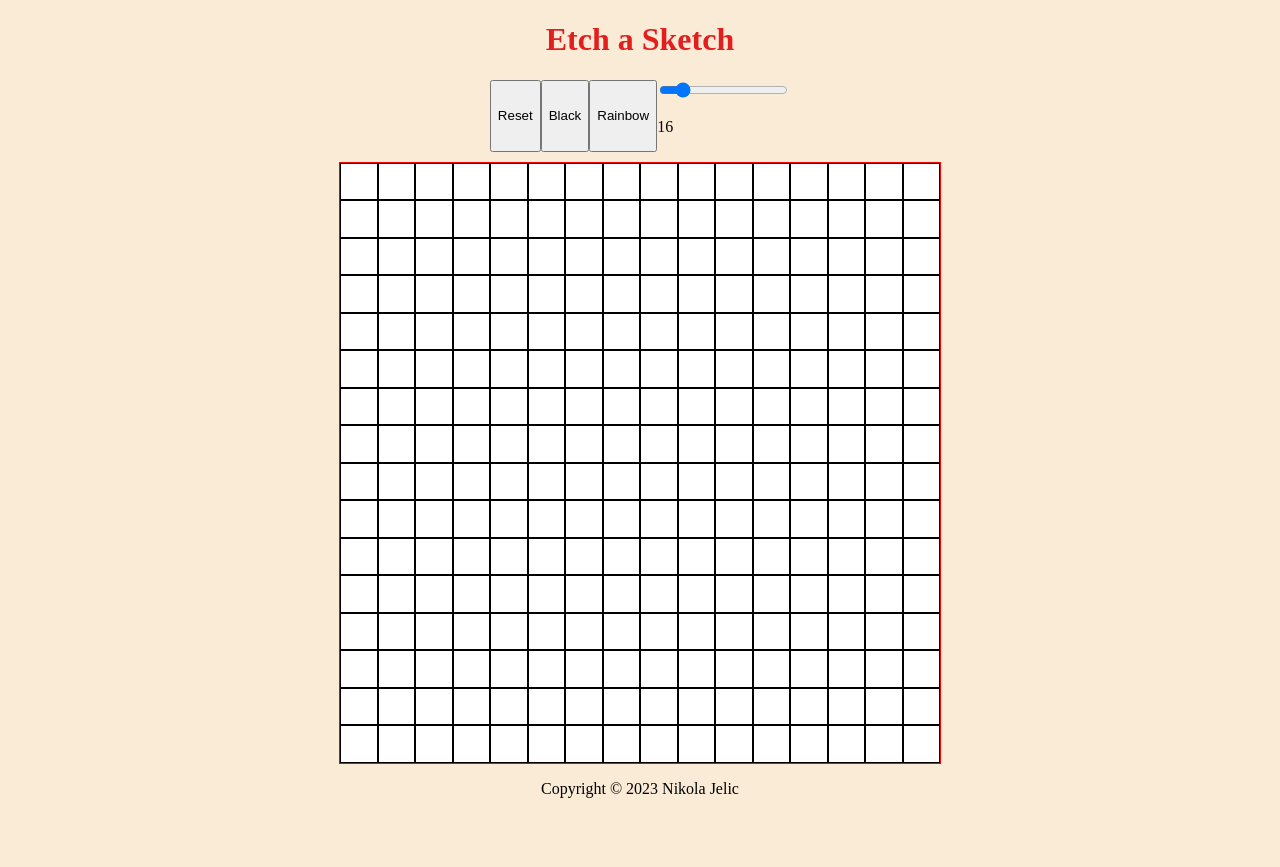
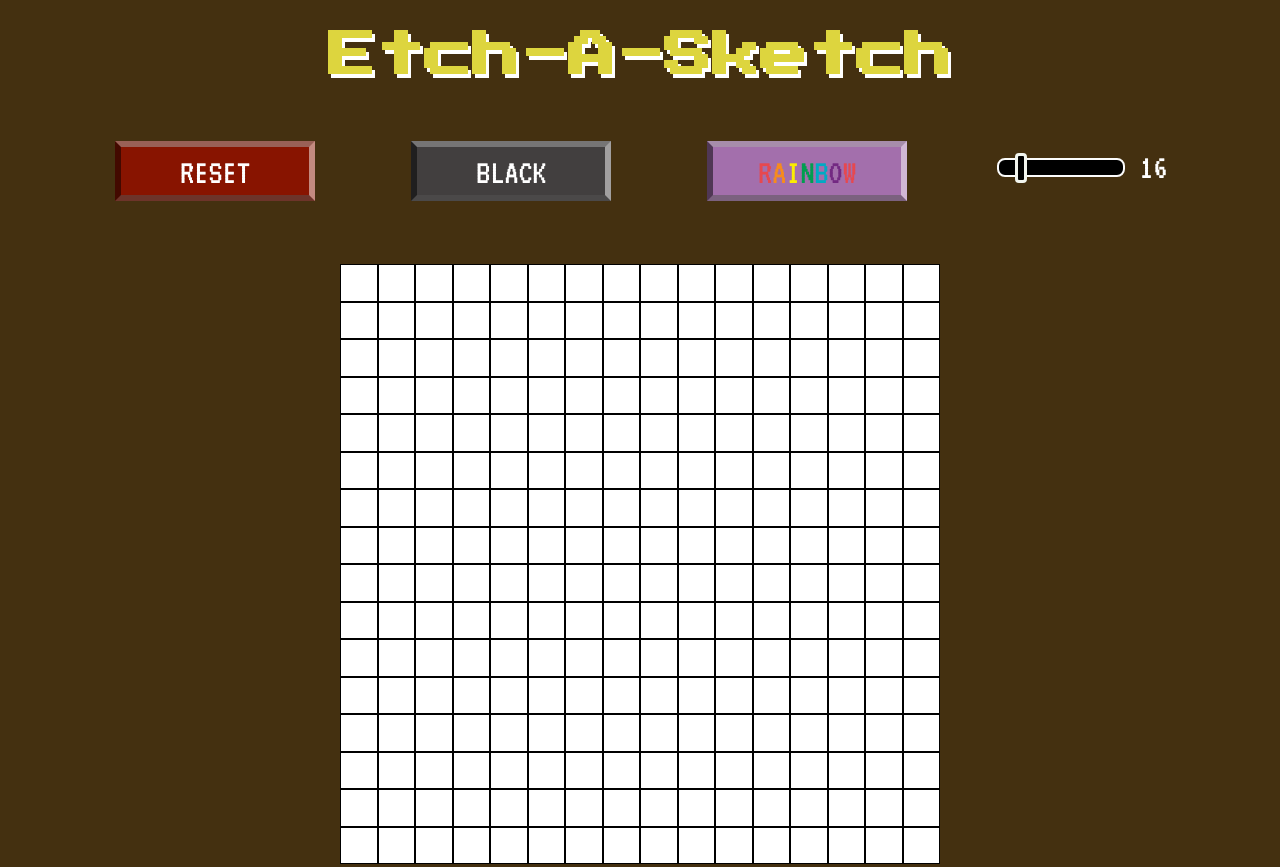
Before and after one commit to Strjela/Sketch_Book, a plain HTML site: page index.html in a window 1280 px wide. Shown: the top 867 px of the page. Before the commit the page ends 814 px from the top, so only its background shows below. Drawn offline with Linux system fonts and the light colour scheme.

Commit message:
ui added

```diff
--- a/index.html
+++ b/index.html
@@ -11,11 +11,12 @@
 </head>
 
 <body>
-    <h1 id="title">Etch a Sketch</h1>
+    <h1 id="title">Etch-A-Sketch</h1>
     <div class="btns">
         <button id="reset">Reset</button>
         <button id="MakeItBlack">Black</button>
-        <button id="Rainbow">Rainbow</button>
+        <button id="Rainbow"><span class="a">R</span><span class="b">a</span><span class="c">i</span><span
+                class="d">n</span><span class="e">b</span><span class="f">o</span><span class="a">w</span></button>
         <div id="SliderAndValue">
             <input type="range" min="2" max="100" value="16" id="slider">
             <p id="valueSlider"></p>
--- a/styles.css
+++ b/styles.css
@@ -1,3 +1,12 @@
+@import url('https://fonts.googleapis.com/css2?family=Lobster&display=swap');
+
+@import url('https://fonts.googleapis.com/css2?family=Press+Start+2P&display=swap');
+
+@import url('https://fonts.googleapis.com/css2?family=VT323&display=swap');
+
+* {
+    font-family: 'VT323', monospace;
+}
 body {
     margin: 0;
     height: 100%;
@@ -8,7 +17,7 @@ body {
 
     flex-direction: column;
     box-sizing: border-box;
-    background-color: antiquewhite;
+    background-color: rgb(68, 48, 16);
 
 }
 
@@ -16,30 +25,39 @@ body {
     margin-top: auto;
     display: flex;
     justify-content: center;
-    align-items: center;
+        align-items: flex-end;
+            font-size: 30px;
 }
 
 #title {
     display: flex;
     justify-content: center;
+    font-family: 'Press Start 2P', cursive;
+        font-size: 3rem;
+        color: rgb(221, 213, 62);
+        text-shadow: 3px 4px white;
+        margin-bottom: 3.3rem;
+    }
 
-    color: rgb(227, 30, 30);
+.btns {
+display: flex;
+    justify-content: center;
+margin-bottom: 40px;
+    gap: 5rem;
+    height: 56px;
+    padding: 1px, 6px;
 }
 
-.btns {
-    display: flex;
-    justify-content: center;
-    margin-bottom: 10px;
-}
 
 .container {
     display: flex;
     justify-content: center;
+    margin-top: 2.2rem;
 }
 
 .boxes {
 
-    border: 1px solid red;
+
     width: 600px;
     height: 600px;
     display: grid;
@@ -50,3 +68,108 @@ body {
     background-color: white;
     border: 1px solid black;
 }
+button {
+    border-bottom: 6px inset rgba(0, 0, 0, .5);
+    border-left: 6px inset rgba(0, 0, 0, .5);
+    border-right: 6px inset rgba(255, 255, 255, .5);
+    border-top: 6px inset rgba(255, 255, 255, .5);
+    box-sizing: border-box;
+    color: white;
+    cursor: pointer;
+    display: inline-block;
+    font-size: 2.2rem;
+    margin: 0.5rem;
+    min-width: 200px;
+    padding: .5rem;
+    text-transform: uppercase;
+    width: auto;
+    height: 60px;
+}
+
+#reset {
+    background: #881400;
+}
+
+
+#reset:hover {
+    background: #A81000;
+}
+
+
+#MakeItBlack {
+    background: rgb(66, 63, 63);
+
+}
+
+#MakeItBlack:hover {
+    background: rgb(92, 89, 89);
+
+}
+
+#Rainbow {
+    background: #a36fac;
+
+}
+
+#Rainbow:hover {
+    background: #b183b9;
+
+}
+
+
+#SliderAndValue {
+    display: flex;
+    gap: 12px;
+    font-size: 2.2rem;
+    color: white;
+    align-items: center;
+    padding-top: 14px;
+}
+
+
+#slider {
+    -webkit-appearance: none;
+    width: 70%;
+    height: 15px;
+    background: #000;
+    outline: none;
+    border: 2px solid rgb(252, 252, 252);
+    border-radius: 8px;
+}
+
+
+/* for chrome/safari */
+#slider::-webkit-slider-thumb {
+    -webkit-appearance: none;
+    appearance: none;
+    width: 12px;
+    height: 30px;
+    background: #000;
+    cursor: pointer;
+    border: 3px solid rgb(242, 245, 238);
+    border-radius: 4px;
+}
+
+.a {
+    color: #E7484F
+}
+
+.b {
+    color: #F68B1D
+}
+
+.c {
+    color: #FCED00
+}
+
+.d {
+    color: #009E4F
+}
+
+.e {
+    color: #00AAC3
+}
+
+.f {
+    color: #732982
+}
```
